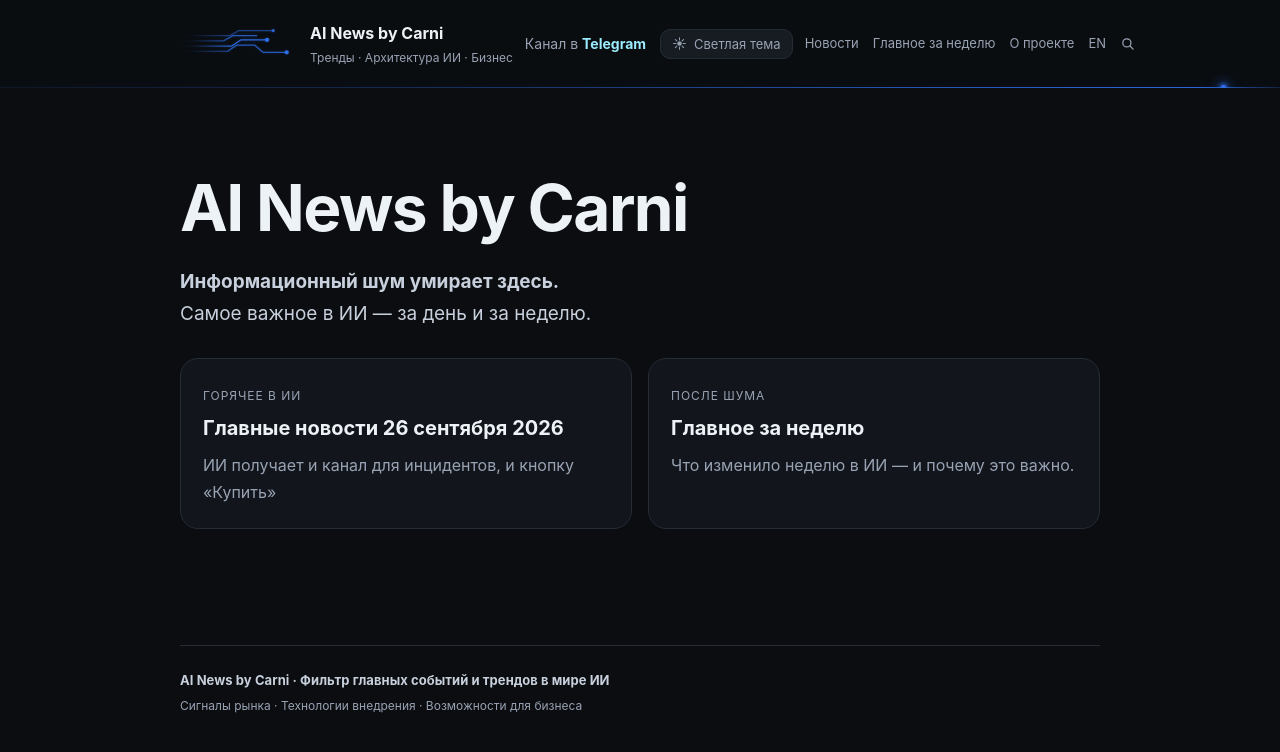
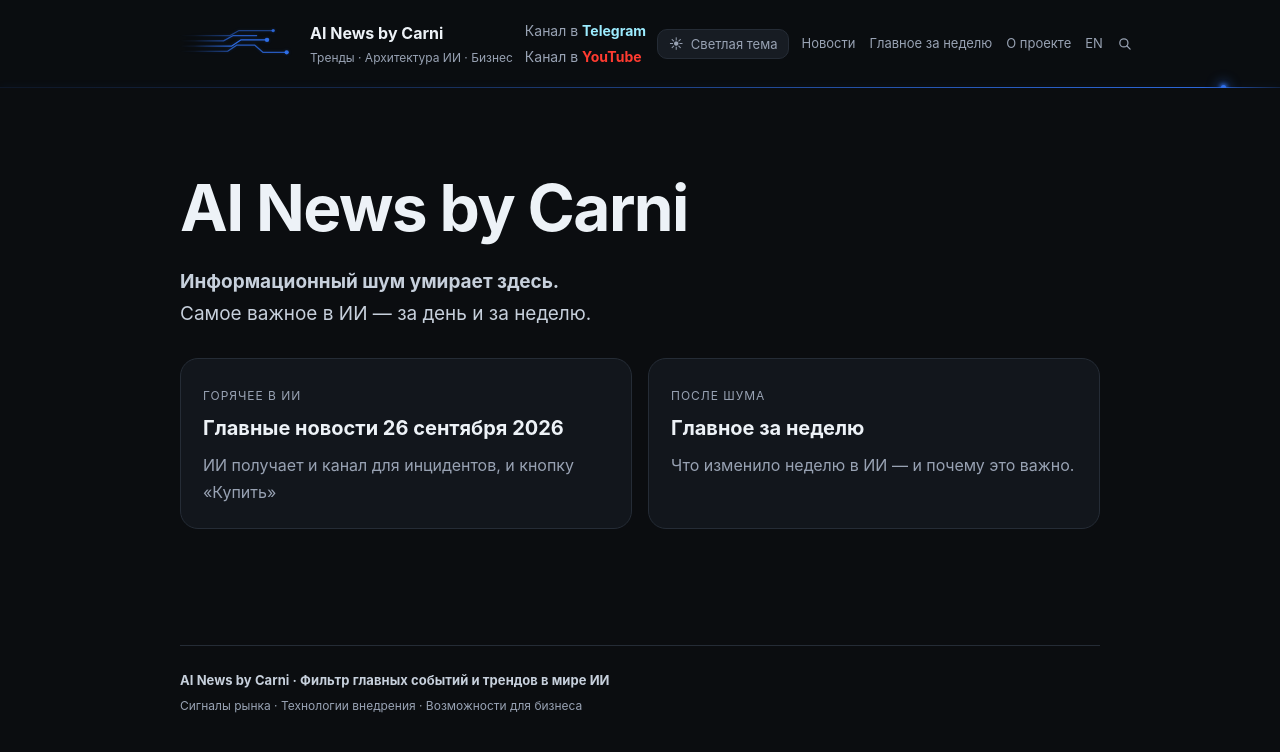
Before and after one commit to DmitryCarni/ai-news-by-carni, a Jekyll site: the page built from index.md, in a window 1280 px wide. Shown: the top 752 px of the page. Built offline with Jekyll 4.4.1, drawn with Linux system fonts in a browser that asks for light colours.

Commit message:
Add YouTube channel without shifting header controls

```diff
--- a/_layouts/default.html
+++ b/_layouts/default.html
@@ -68,7 +68,8 @@
         "name": "Carni",
         "url": "https://news.carni.ltd/",
         "sameAs": [
-          "https://t.me/ai_news_by_carni"
+          "https://t.me/ai_news_by_carni",
+          "https://www.youtube.com/@ainewsbycarni"
         ]
       },
       {
@@ -156,6 +157,27 @@
     .site-header .header-actions{
       gap:14px;
       flex:0 0 auto;
+    }
+    .site-header .header-channels{
+      position:relative;
+      flex:0 0 auto;
+      width:max-content;
+      min-width:118px;
+      height:18px;
+    }
+    .site-header .header-telegram,
+    .site-header .header-youtube{
+      position:absolute;
+      left:0;
+      white-space:nowrap;
+      font-size:14px;
+      line-height:18px;
+    }
+    .site-header .header-telegram{top:-13px}
+    .site-header .header-youtube{top:13px;color:var(--muted)}
+    .site-header .header-youtube a{
+      color:#ff3b30;
+      font-weight:700;
     }
     .site-header nav{
       gap:14px;
@@ -335,6 +357,18 @@
       .site-header .header-inner{min-height:76px;gap:12px}
       .site-header .brand{gap:14px}
       .site-header .header-actions{gap:12px}
+      .site-header .header-channels{
+        height:auto;
+        min-width:0;
+        display:grid;
+        gap:2px;
+      }
+      .site-header .header-telegram,
+      .site-header .header-youtube{
+        position:static;
+        line-height:16px;
+        font-size:13px;
+      }
       .site-header nav{gap:8px}
       .brand-mark.brand-circuit{width:80px;height:24px;flex-basis:80px}
       .site-header::before{right:8%}
@@ -374,7 +408,10 @@
         <span><strong>AI News by Carni</strong><small>{% if is_en %}Trends · AI Architecture · Business{% else %}Тренды · Архитектура ИИ · Бизнес{% endif %}</small></span>
       </a>
       <div class="header-actions">
-        <div class="header-telegram">{% if is_en %}Channel on {% else %}Канал в {% endif %}<a href="{% if is_en %}https://t.me/+GL8hr7x4uVsyMDMy{% else %}https://t.me/+KotqtD1F8EEwZDli{% endif %}" target="_blank" rel="noopener noreferrer">Telegram</a></div>
+        <div class="header-channels">
+          <div class="header-telegram">{% if is_en %}Channel on {% else %}Канал в {% endif %}<a href="{% if is_en %}https://t.me/+GL8hr7x4uVsyMDMy{% else %}https://t.me/+KotqtD1F8EEwZDli{% endif %}" target="_blank" rel="noopener noreferrer">Telegram</a></div>
+          <div class="header-youtube">{% if is_en %}Channel on {% else %}Канал в {% endif %}<a href="https://www.youtube.com/@ainewsbycarni" target="_blank" rel="noopener noreferrer">YouTube</a></div>
+        </div>
         <button id="theme-toggle" class="theme-button" type="button">
           <span class="theme-button-icon" aria-hidden="true">☀</span>
           <span class="theme-button-label">{{ light_theme_label }}</span>
```
